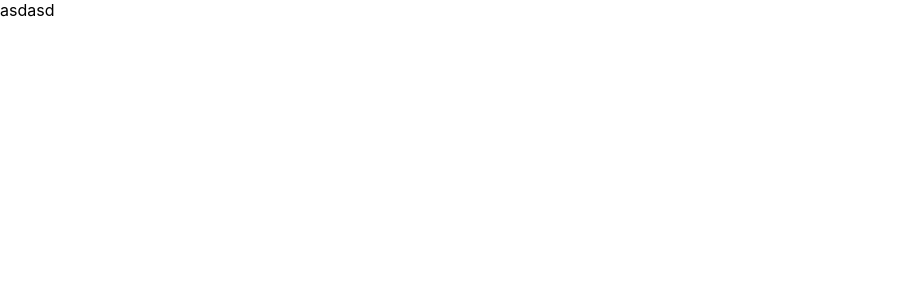
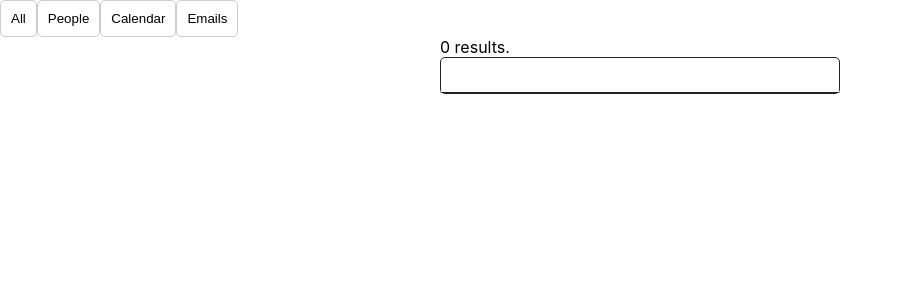
Before and after one commit to braaidg/react-basics, a React (Vite) app: page / in a window 1280 px wide. Shown: the top 300 px of the page, without its empty margins (0-903 px from the left). Built offline with nearby package versions, Linux system fonts and the light colour scheme.

Commit message:
Finished search

```diff
--- a/package.json
+++ b/package.json
@@ -17,6 +17,7 @@
     "@types/react": "^18.0.17",
     "@types/react-dom": "^18.0.6",
     "@vitejs/plugin-react": "^2.1.0",
+    "styled-components": "^5.3.6",
     "vite": "^3.1.0"
   }
 }
--- a/src/App.jsx
+++ b/src/App.jsx
@@ -1,9 +1,143 @@
+import { useState } from "react";
+import { SearchBar } from "./components/SearchBar";
+
+import styled from 'styled-components';
+
+const Button = styled.button`
+  padding: 10px;
+  border-radius: 5px;
+  border: none;
+  background-color: white;
+  border: solid 1px #ccc;
+  cursos: pointer;
+
+  &:hover {
+    background-color: #efefef;
+  }
+`;
+
+const emails = [
+  {
+    id: "email-01",
+    title: "Reporte de resultados",
+  },
+  {
+    id: "email-02",
+    title: "Requisitos para cambio",
+  },
+  {
+    id: "email-03",
+    title: "Estatus de funcionalidad",
+  },
+  {
+    id: "email-04",
+    title: "Próximos eventos",
+  },
+  {
+    id: "email-05",
+    title: "Participa en la encuesta",
+  },
+];
+
+const calendar = [
+  {
+    id: "calendar-01",
+    title: "Sesión de seguimiento",
+  },
+  {
+    id: "calendar-02",
+    title: "Revisión de propuestas",
+  },
+  {
+    id: "calendar-03",
+    title: "Evento para donar juguetes",
+  },
+  {
+    id: "calendar-04",
+    title: "Junta semanal de equipo",
+  },
+  {
+    id: "calendar-05",
+    title: "Revisión de pendientes con cliente",
+  },
+];
+
+const people = [
+  {
+    id: "people-01",
+    title: "Juan Perez",
+  },
+  {
+    id: "people-02",
+    title: "Marcos Rivas",
+  },
+  {
+    id: "people-03",
+    title: "Sergio Martinez",
+  },
+  {
+    id: "people-04",
+    title: "Laura Jimenez",
+  },
+  {
+    id: "people-05",
+    title: "Horario Martinez",
+  },
+];
 
 function App() {
+  const [data, setData] = useState([...people, ...calendar, ...emails]);
+
+  const [selection, setSelection] = useState(null);
+  const [currentOption, setCurrentOption] = useState("all");
+
+  function handleClick(e) {
+    const op = e.target.name;
+
+    switch (op) {
+      case "all":
+        setData([...people, ...calendar, ...emails]);
+        setCurrentOption('all')
+        break;
+      case "people":
+        setData([...people]);
+        setCurrentOption('people')
+        break;
+      case "calendar":
+        setData([...calendar]);
+        setCurrentOption('calendar')
+        break;
+      case "emails":
+        setData([...emails]);
+        setCurrentOption('emails')
+        break;
+      default:
+    }
+  }
+
+  function handleItemSelected(item) {
+    setSelection(item);
+  }
 
   return (
-    <div>asdasd</div>
-  )
+    <div>
+      <Button onClick={handleClick} name="all">
+        All
+      </Button>
+      <Button onClick={handleClick} name="people">
+        People
+      </Button>
+      <Button onClick={handleClick} name="calendar">
+        Calendar
+      </Button>
+      <Button onClick={handleClick} name="emails">
+        Emails
+      </Button>
+    {selection ? <div>You selected: {selection.title}</div> : ""}
+    <SearchBar items={data} onItemSelected={handleItemSelected} />
+
+    </div>
+  );
 }
 
-export default App
+export default App;
--- /dev/null
+++ b/src/components/MarkedItem.jsx
@@ -0,0 +1,57 @@
+import { useMemo } from "react";
+
+import styled from "styled-components";
+
+const StyledMarker = styled.span`
+  background-color: yellow;
+  font-weight: bolder;
+  border-radius: 2px;
+`;
+
+const StyledItem = styled.a`
+  color: black;
+  display: block;
+  padding: 10px;
+  text-decoration: none;
+  cursor: pointer;
+  &:hover {
+    background-color: #4c91ba;
+    color: white;
+  }
+  &:hover span {
+    color: black;
+  }
+`;
+
+export const MarkedItem = ({item, query, onClick}) => {
+
+  const {left, center, right} = useMemo(() => getPositions(item, query), [item, query])
+
+  function handleClick (e) {
+    onClick(item)
+  }
+
+  function getPositions(coincidences, string) {
+    const index = coincidences.title.toLowerCase().indexOf(string);
+    const left = coincidences.title.slice(0, index)
+    const right = coincidences.title.slice(index + string.length);
+    const center = coincidences.title.slice(index, index + string.length)
+
+    return {
+      left,
+      center,
+      right
+    }
+  }
+
+
+  return (
+    <StyledItem href="#" onClick={handleClick} >
+      {left}
+      <StyledMarker>
+        {center}
+      </StyledMarker>
+      {right}
+    </StyledItem>
+  )
+}
--- /dev/null
+++ b/src/components/Results.jsx
@@ -0,0 +1,46 @@
+import { useEffect, useMemo, useState } from "react";
+import { MarkedItem } from "./MarkedItem";
+
+import styled from "styled-components";
+
+const ResultsContainer = styled.div`
+  position: absolute;
+  width: 400px;
+  background: white;
+  border: solid 1px #222;
+  border-top: solid 1px transparent;
+  margin-top: -3px;
+  box-sizing: border-box;
+  border-radius: 0 0 5px 5px;
+`;
+
+const Results = ({items, onItemSelected, query, onResultsCalculated}) => {
+
+  const [results, setResults] = useState([]);
+  const filteredItems = useMemo(() => findMatch(items, query), [items, query]);
+
+  useEffect(() => {
+    onResultsCalculated(results)
+  }, [results])
+
+  function findMatch(items, query) {
+    const res = items.filter(i => {
+      return i.title.toLowerCase().indexOf(query) >= 0 && query.length > 0;
+    })
+
+    setResults(res)
+    return res;
+  }
+
+
+  return (
+    <ResultsContainer>
+      {
+        query !== "" ?
+        filteredItems.map(item => <MarkedItem key={item.id} query={query} item={item} onClick={onItemSelected}/>  ) : ""
+      }
+    </ResultsContainer>
+  )
+}
+
+export default Results;
--- /dev/null
+++ b/src/components/SearchBar.jsx
@@ -0,0 +1,41 @@
+import { useState } from "react"
+import Results from "./Results";
+
+import styled from "styled-components";
+
+const SearchBarContainer = styled.div`
+  position: relative;
+  width: 400px;
+  margin: 0 auto;
+`;
+
+const StyledInput = styled.input`
+  padding: 10px;
+  border-radius: 5px;
+  min-width: 400px;
+  box-sizing: border-box;
+  border: solid 1px #222;
+  outline: none;
+`;
+
+export const SearchBar = ({items, onItemSelected}) => {
+  const [query, setQuery] = useState('');
+  const [results, setResults] = useState([]);
+
+  function handleChange(e) {
+    const value = e.target.value;
+    setQuery(value);
+  }
+
+  function handleResults(items) {
+    setResults(items);
+  }
+
+  return (
+    <SearchBarContainer>
+      {results && <div>{results.length} results.</div>}
+      <StyledInput type="text" onChange={handleChange} value={query} />
+      <Results items={items} onItemSelected={onItemSelected} query={query.toLowerCase()} onResultsCalculated={handleResults} />
+    </SearchBarContainer>
+  )
+}
```
Also changed, not shown: 1 other file (tests, documents, lock files or other folders).
